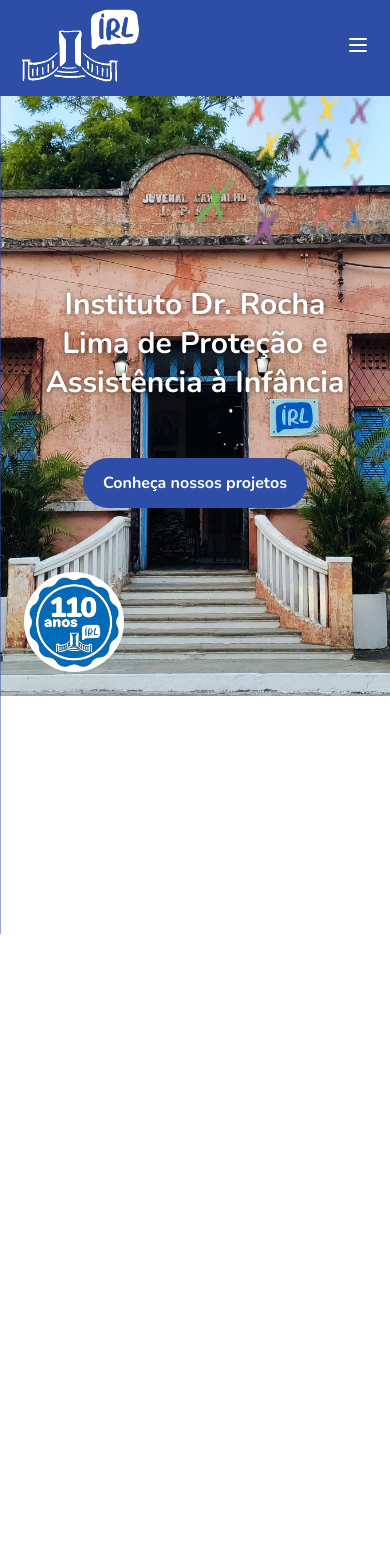
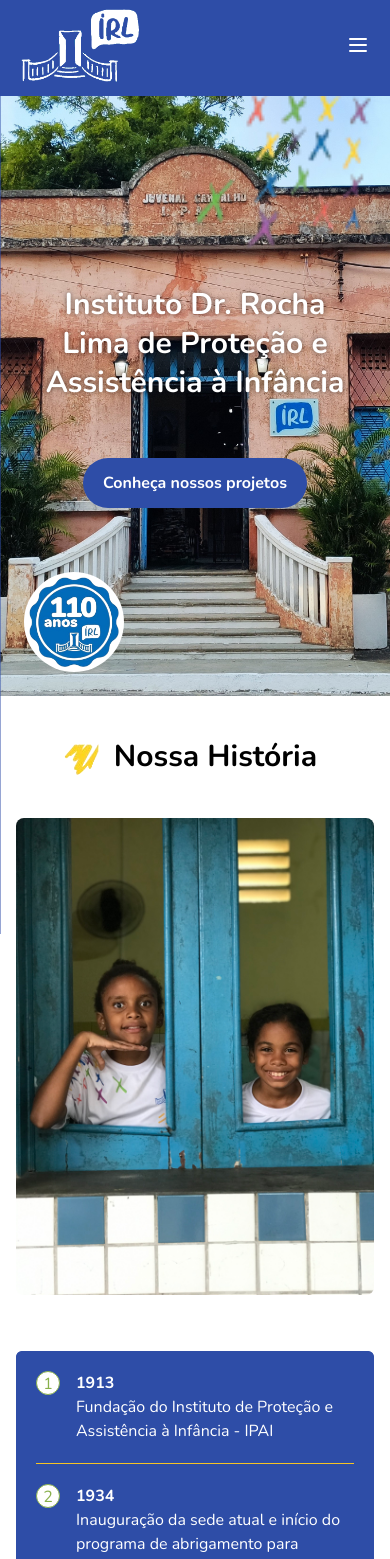
Before and after one commit to flaviare1s/irl, a React (Vite) app: page / in a window 390 px wide. Shown: the top 1559 px of the page. Before the commit the page ends 844 px from the top, so only its background shows below. Built offline with nearby package versions, Linux system fonts and the light colour scheme.

Commit message:
Adiciona componente de História

```diff
--- a/src/components/Banner.jsx
+++ b/src/components/Banner.jsx
@@ -12,7 +12,7 @@
         <img className="absolute md:hidden w-full h-full object-cover -z-40" src={BackgroundMobile} alt="Fachada central do IRL" />
         <img className="hidden md:block absolute top-0 left-0 w-full h-full object-cover -z-40" src={Background} alt="Fachada central do IRL" />
         <h1 className='text-white text-3xl md:text-4xl lg:text-6xl font-bold w-[80%] md:w-[60%] text-center leading-[1.3] mb-14' style={{ textShadow: '0 0 5px rgba(0, 0, 0, 0.5)' }}>Instituto Dr. Rocha Lima de Proteção e Assistência à Infância</h1>
-        <Button rota='/programas' text='Conheça nossos projetos' />
+        <Button rota='/programas' text='Conheça nossos projetos' bgColor='bg-primary' />
         <div className='absolute bottom-6 left-6 md:bottom-14 md:left-14'>
           <Idade />
         </div>
--- a/src/components/Button.jsx
+++ b/src/components/Button.jsx
@@ -1,8 +1,8 @@
 import { Link } from "react-router-dom"
 
-export const Button = ({ rota, text }) => {
+export const Button = ({ rota, text, bgColor }) => {
   return (
-    <Link to={rota} className="bg-primary text-white font-bold h-[50px] md:h-[60px] px-5 rounded-full flex justify-center items-center">
+    <Link to={rota} className={`${bgColor} text-white font-bold h-[50px] md:h-[60px] px-5 rounded-full flex justify-center items-center`}>
       {text}
     </Link>
   )
--- /dev/null
+++ b/src/components/Historia.jsx
@@ -0,0 +1,38 @@
+import { Button } from "../components/Button";
+import { Sessao } from "../components/Sessao";
+import { SessaoConteudo1 } from "../components/SessaoConteudo1";
+
+import foto1 from "../assets/img/foto1.jpg";
+import elementoGrafico from "../assets/img/elemento-amarelo1.png"
+
+export const Historia = () => {
+  const eventos = [
+    { numero: "1", ano: "1913", texto: "Fundação do Instituto de Proteção e Assistência à Infância - IPAI" },
+    { numero: "2", ano: "1934", texto: "Inauguração da sede atual e início do programa de abrigamento para crianças e adolecentes" },
+    {
+      numero: "3", ano: "1954", texto: "Renomeado em homenagem ao seu fundador, passou a se chamar Instituto Dr. Rocha Lima de Proteção e Assistência à Infância - IRL"
+    },
+    {
+      numero: "4", ano: "2010", texto: "Reformulação dos programas do IRL em busca de maior compatibilidade com o direito à convivência familiar e comunitária"
+    }, {
+      numero: "5", ano: "2015", texto: "Implementação de uma assistência social moderna que busca contribuir com o desenvolvimento humano, o bem-estar e a formação ética de crianças, adolescentes e as suas respectivas famílias, oportunizando assim, o protagonismo na sua própria transformação social"
+    },
+  ];
+
+  return (
+    <Sessao title="Nossa História" img={foto1} descricao="Duas crianças do IRL na janela" isRowReverse={true} elementoGrafico1={elementoGrafico}>
+      <div className="bg-primary rounded-md overflow-hidden">
+        {eventos.map((evento, index) => (
+          <SessaoConteudo1
+            key={index}
+            numero={evento.numero}
+            ano={evento.ano}
+            texto={evento.texto}
+            lastItem={index === eventos.length - 1}
+          />
+        ))}
+      </div>
+      <Button />
+    </Sessao>
+  );
+};
--- /dev/null
+++ b/src/components/Sessao.jsx
@@ -0,0 +1,25 @@
+export const Sessao = ({ title, img, isRowReverse = false, children, elementoGrafico1, elementoGrafico2, descricao }) => {
+  return (
+    <section>
+      <div className="lg:hidden flex justify-center gap-3 items-center pt-10">
+        <img src={elementoGrafico1} />
+        <h2 className="text-3xl text-center font-bold">{title}</h2>
+        <img src={elementoGrafico2} />
+      </div>
+      <div className={`flex flex-col lg:flex-row items-center justify-center gap-4 px-4 lg:px-10 xl:px-20 mb-10 ${isRowReverse ? "lg:flex-row-reverse" : ""
+        }`}>
+        <div className="w-full lg:w-1/2 py-10">
+          <img src={img} alt={descricao} className="rounded-lg" />
+        </div>
+        <div className="lg:w-1/2">
+          <div className="hidden lg:flex gap-4 pb-10 md:pt-10 sm:pt-0">
+            <img src={elementoGrafico1} />
+            <h2 className="text-5xl">{title}</h2>
+            <img src={elementoGrafico2} />
+          </div>
+          {children}
+        </div>
+      </div>
+    </section>
+  );
+};
--- /dev/null
+++ b/src/components/SessaoConteudo1.jsx
@@ -0,0 +1,14 @@
+export const SessaoConteudo1 = ({ numero, ano, texto, lastItem = false }) => {
+  return (
+    <>
+      <div className="bg-primary text-white p-5 flex gap-4 first:rounded-t-md last:rounded-b-md">
+        <p className="bg-white text-greenery h-6 w-6 rounded-full text-center border border-2-greenery">{numero}</p>
+        <div className="flex-1">
+          <p className="font-bold">{ano}</p>
+          <p>{texto}</p>
+        </div>
+      </div>
+      <div className="px-5">{!lastItem && <hr className="text-freesia w-full" />}</div>
+    </>
+  );
+};
--- /dev/null
+++ b/src/components/SessaoConteudo2.jsx
@@ -0,0 +1,5 @@
+export const SessaoConteudo2 = ({ text }) => {
+  return (
+    <p className="mt-4 font-ubuntu text-sm md:text-xl lg:text-2xl">{text}</p>
+  )
+}
--- a/src/pages/Home.jsx
+++ b/src/pages/Home.jsx
@@ -1,9 +1,11 @@
 import { Banner } from "../components/Banner"
+import { Historia } from "../components/Historia"
 
 export const Home = () => {
   return (
     <div>
       <Banner />
+      <Historia />
     </div>
   )
 }
```
Also changed, not shown: src/assets/img/foto1.jpg (added).
